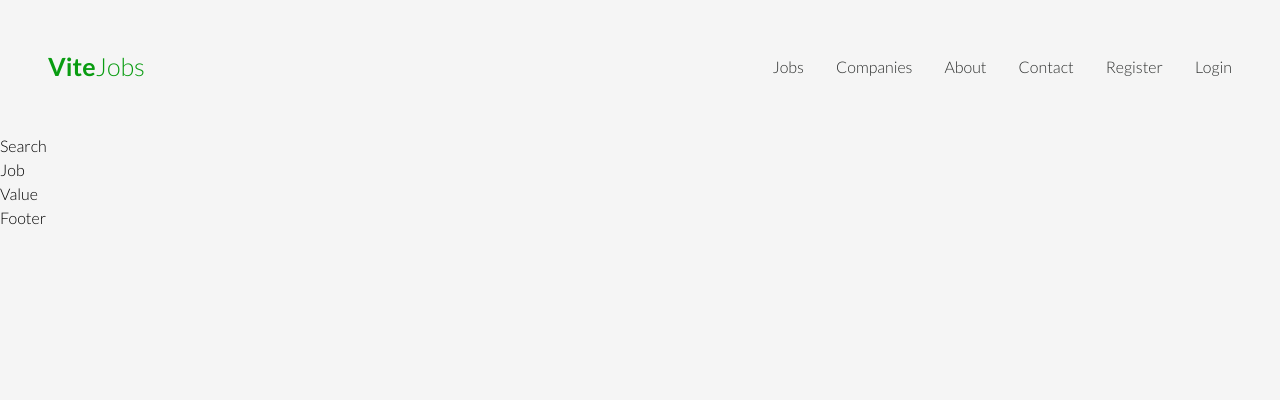
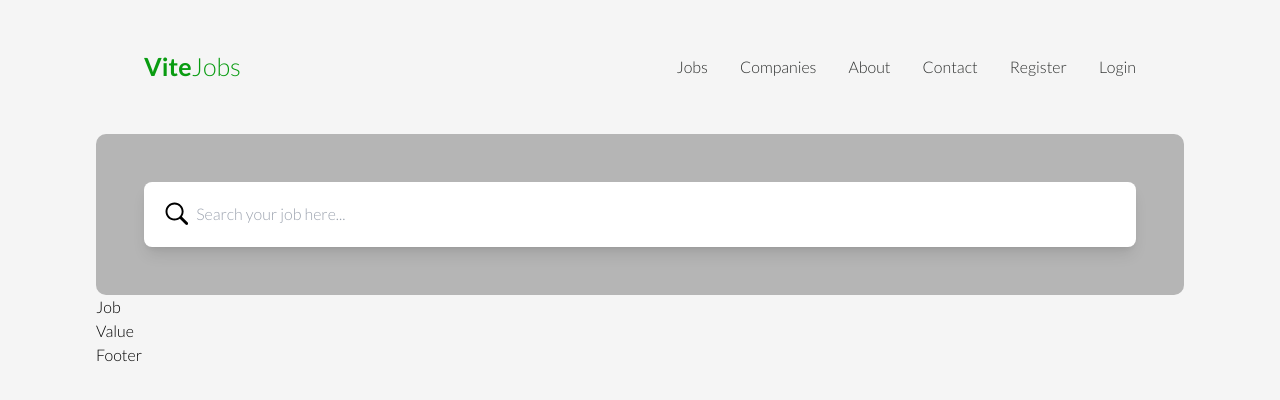
Before and after one commit to SamIxCode/ViteJobs, a React (Vite) app: page / in a window 1280 px wide. Shown: the top 400 px of the page. Built offline with nearby package versions, Linux system fonts and the light colour scheme.

Commit message:
update search bar

```diff
--- a/package.json
+++ b/package.json
@@ -10,7 +10,8 @@
   },
   "dependencies": {
     "react": "^18.2.0",
-    "react-dom": "^18.2.0"
+    "react-dom": "^18.2.0",
+    "react-icons": "^4.8.0"
   },
   "devDependencies": {
     "@types/react": "^18.0.27",
--- a/src/App.jsx
+++ b/src/App.jsx
@@ -7,7 +7,7 @@ import { Footer } from './compontents/FooterDiv/Footer'
 
 const App = () => {
   return (
-    <div>
+    <div className='w-[85%] m-auto bg-whitesmoke'>
       <Navbar />
       <Search />
       <Job />
--- a/src/compontents/SearchDiv/Search.jsx
+++ b/src/compontents/SearchDiv/Search.jsx
@@ -1,7 +1,18 @@
 import React from 'react'
-
+import { GoSearch } from 'react-icons/go';
 export const Search = () => {
   return (
-    <div>Search</div>
+    <div className='searchDiv grid gp-10 bg-darkerGrey rounded-[10px] p-[3rem]'>
+      <form action=''>
+        <div className='firstDiv flex  justify-between items-center
+        rounded-[8px] gap-[10px] bg-white p-5  shadow-black-500/50 shadow-lg'>
+
+          <div className='flex gap-2 items-center w-[100%]'>
+            <GoSearch className='icon text-[25px]' />
+            <input type='text' className='bg-transparent text-green-800 focus:outline-none w-[100%]' placeholder='Search your job here...'></input>
+          </div>
+        </div>
+      </form>
+    </div>
   )
 }
--- a/src/index.css
+++ b/src/index.css
@@ -36,3 +36,7 @@ li:hover::before {
 .card {
   background: black;
 }
+
+.shadow-black {
+  box-shadow: 0 2px 4px rgba(0, 0, 0, 0.25) !important;
+}
--- a/tailwind.config.cjs
+++ b/tailwind.config.cjs
@@ -8,9 +8,11 @@ module.exports = {
     extend: {
       colors: {
         'greenColor': '#099c11',
-        'cardShadow': 'f0f1f2',
+        'cardShadow': '#f0f1f2',
         'textColor': '#2e302f',
-        'greyColor': 'dee0e3'
+        'greyColor': '#dee0e3',
+        'whiteSmoke': '#f5f5f5',
+        'darkerGrey': '#b5b5b5'
       }
     },
   },
```
Also changed, not shown: 1 other file (tests, documents, lock files or other folders).
